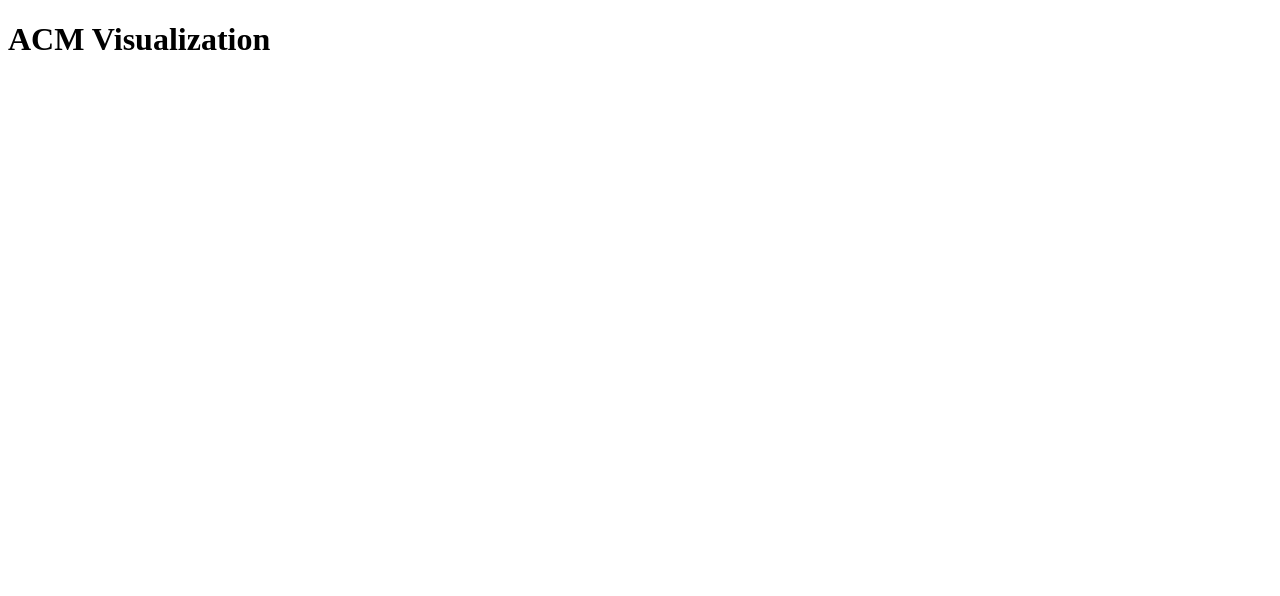
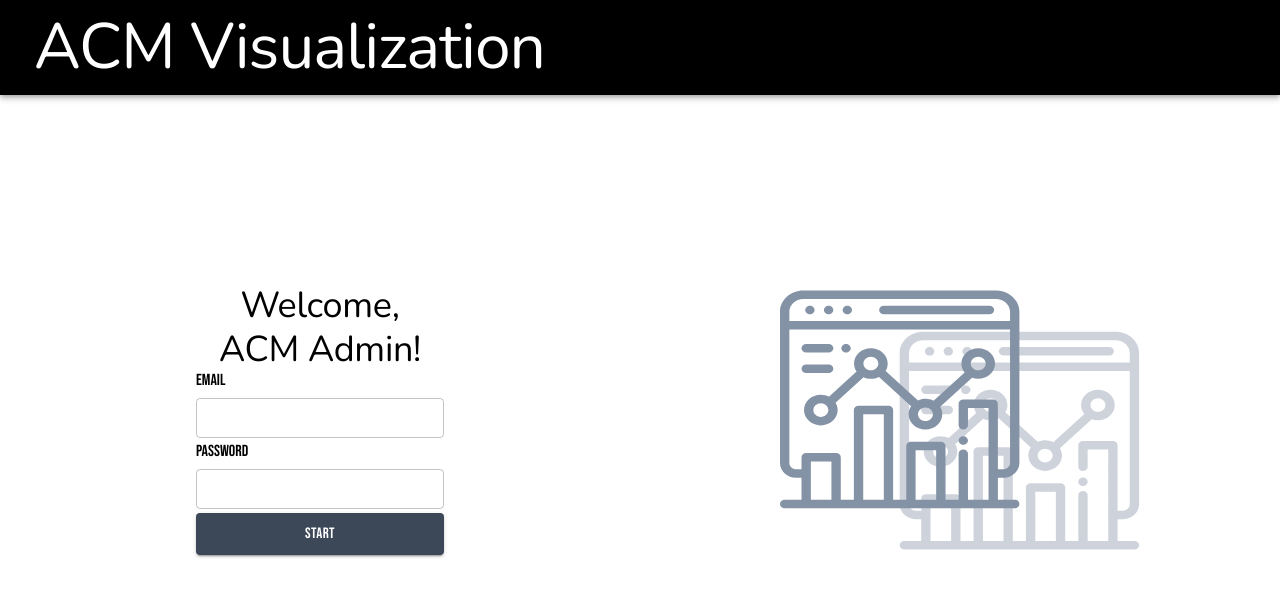
Before and after one commit to acmucsd-projects/sp-cerulean, a React (Create React App) app in the folder client/: page / in a window 1280 px wide. Shown: the top 596 px of the page. Built offline with nearby package versions, Linux system fonts and the light colour scheme.

Commit message:
Log-in Page

```diff
--- a/client/package.json
+++ b/client/package.json
@@ -3,6 +3,7 @@
   "version": "0.1.0",
   "private": true,
   "dependencies": {
+    "@material-ui/core": "^4.11.0",
     "@testing-library/jest-dom": "^5.11.6",
     "@testing-library/react": "^11.2.2",
     "@testing-library/user-event": "^12.2.2",
--- a/client/src/App.js
+++ b/client/src/App.js
@@ -1,10 +1,12 @@
 import './App.css';
+import Login from "./components/Login";
+import Home from "./components/Home";
 
 function App() {
   return (
-    <h1>
-        ACM Visualization
-    </h1>
+    <div>
+        <Login />
+    </div>
   );
 }
 
--- /dev/null
+++ b/client/src/components/Header.js
@@ -0,0 +1,19 @@
+import { AppBar, Typography, Toolbar } from "@material-ui/core";
+import React from "react"
+
+
+const Header = () => {
+    return (
+    <AppBar position="static"
+    color="primary">
+        <Toolbar>
+            <Typography variant='h1'
+            style={{ padding: 10 }}>
+                ACM Visualization
+            </Typography>
+        </Toolbar>
+    </AppBar>
+    );
+};
+
+export default Header;
--- /dev/null
+++ b/client/src/components/Home.js
@@ -0,0 +1,49 @@
+import React from "react"
+import Header from "./Header"
+import { ReactComponent as Computers } from './computers.svg';
+import { Grid, Paper } from "@material-ui/core"
+import { makeStyles } from "@material-ui/core/styles"
+
+
+const useStyles = makeStyles((theme) => ({
+    root: {
+      flexGrow: 1,
+    },
+    paper: {
+      padding: theme.spacing(2),
+      textAlign: 'center',
+      color: theme.palette.text.secondary,
+    },
+    img: {
+        margin: 'auto',
+        display: 'block',
+        maxWidth: '60%',
+        maxHeight: '60%',
+      },
+  }));
+
+const Home = () => {
+    const classes = useStyles();
+
+    return (
+        <div>
+            <Header />
+            <Grid container spacing={3}
+            direction="row"
+            alignItems="center">
+                <Grid item xs={12} sm={4}>
+                <Paper className={classes.paper}>1</Paper>
+                </Grid>
+                <Grid item xs={12} sm={4}>
+                <Paper className={classes.paper}>2</Paper>
+                </Grid>
+                <Grid item xs={12} sm={4}>
+                    <Computers className={classes.img}/>
+                </Grid>
+            </Grid>
+        </div>
+
+    );
+
+};
+export default Home;
--- /dev/null
+++ b/client/src/components/Login.js
@@ -0,0 +1,105 @@
+import React from "react"
+import { Button, Grid, TextField, Typography } from "@material-ui/core"
+import { makeStyles } from "@material-ui/core/styles"
+import Header from "./Header"
+import { ReactComponent as Computers } from './computers.svg';
+
+const useStyles = makeStyles((theme) => ({
+  img: {
+    margin: 'auto',
+    display: 'block',
+    maxWidth: '90%',
+    maxHeight: '90%',
+  },
+  item1: {
+    order: 2,
+    [theme.breakpoints.up('sm')]: {
+      order: 1,
+    },
+  },
+  item2: {
+    order: 1,
+    [theme.breakpoints.up('sm')]: {
+      order: 2,
+    },
+  },
+}));
+
+const Login = () => {
+    const classes = useStyles();
+    return (
+        <div>
+            <Header />
+            <Grid container
+            direction="row"
+            justify="space-around"
+            alignItems="center"
+            style={{ height: "650px"}}
+            >
+            <Grid
+                container
+                item
+                xs={12} sm={6}
+                alignItems="center"
+                direction="column"
+                className={classes.item1}
+                >
+                <div />
+                <div style={{ display: "flex", flexDirection: "column" }}>
+                    <Typography
+                    variant='h2'
+                    align="center">
+                    Welcome,
+                    </Typography>
+                    <Typography variant='h2'
+                    align="center"
+                    >
+                    ACM Admin!
+                    </Typography>
+                    <Typography variant='body'>
+                    EMAIL
+                    </Typography>
+                    <TextField
+                        id="email"
+                        margin="dense"
+                        variant='outlined'
+                    />
+                    <Typography variant='body'
+                    style={{ padding: 0 }}>
+                    PASSWORD
+                    </Typography>
+                    <TextField
+                        id="email"
+                        margin="dense"
+                        variant='outlined'
+                    />
+                    <Button
+                    onClick={() => { alert('You\'ve just started :)') }}
+                    variant="contained"
+                    color="secondary"
+                    size="large"
+                    maxWidth="180px"
+                    >
+                    START
+                    </Button>
+                </div>
+
+            </Grid>
+            <Grid container item xs={12} sm={6}
+            direction="column"
+            alignItems="center"
+            className={classes.item2}>
+                <div />
+                <div>
+                <Computers className={classes.img}/>
+                </div>
+                <div />
+            </Grid>
+            </Grid>
+
+        </div>
+    );
+
+};
+
+export default Login;
--- /dev/null
+++ b/client/src/index.css
@@ -0,0 +1,23 @@
+@import url('https://fonts.googleapis.com/css2?family=Bebas+Neue&display=swap');
+@import url('https://fonts.googleapis.com/css2?family=Nunito&display=swap');
+
+* {
+  margin: 0;
+  font-family: 'Bebas Neue', 'Nunito', 'Roboto', sans-serif;
+  -webkit-font-smoothing: antialiased;
+  -moz-osx-font-smoothing: grayscale;
+}
+
+code {
+  font-family: source-code-pro, Menlo, Monaco, Consolas, 'Courier New',
+    monospace;
+}
+
+.center{
+  text-align: center;
+  display: block;
+  justify-content: center;
+  align-items: center;
+  margin: auto;
+  width: 100%;
+}
--- a/client/src/index.js
+++ b/client/src/index.js
@@ -1,11 +1,35 @@
 import React from 'react';
 import ReactDOM from 'react-dom';
+import './index.css';
 import App from './App';
+import { createMuiTheme, ThemeProvider } from '@material-ui/core';
 
+const theme = createMuiTheme({
+  palette: {
+    primary: {
+      main: "#000000"
+    },
+    secondary: {
+      main: "#3C4858"
+    }
+  },
+  typography: {
+    h1: {
+      fontFamily: 'Nunito',
+      fontSize: '64px'
+    },
+    h2: {
+      fontFamily: 'Nunito',
+      fontSize: '36px'
+    }
+  }
+});
 
 ReactDOM.render(
   <React.StrictMode>
+    <ThemeProvider theme={theme}>
     <App />
+    </ThemeProvider>
   </React.StrictMode>,
   document.getElementById('root')
 );
```
Also changed, not shown: client/src/components/computers.svg (added), 1 other file (tests, documents, lock files or other folders).
